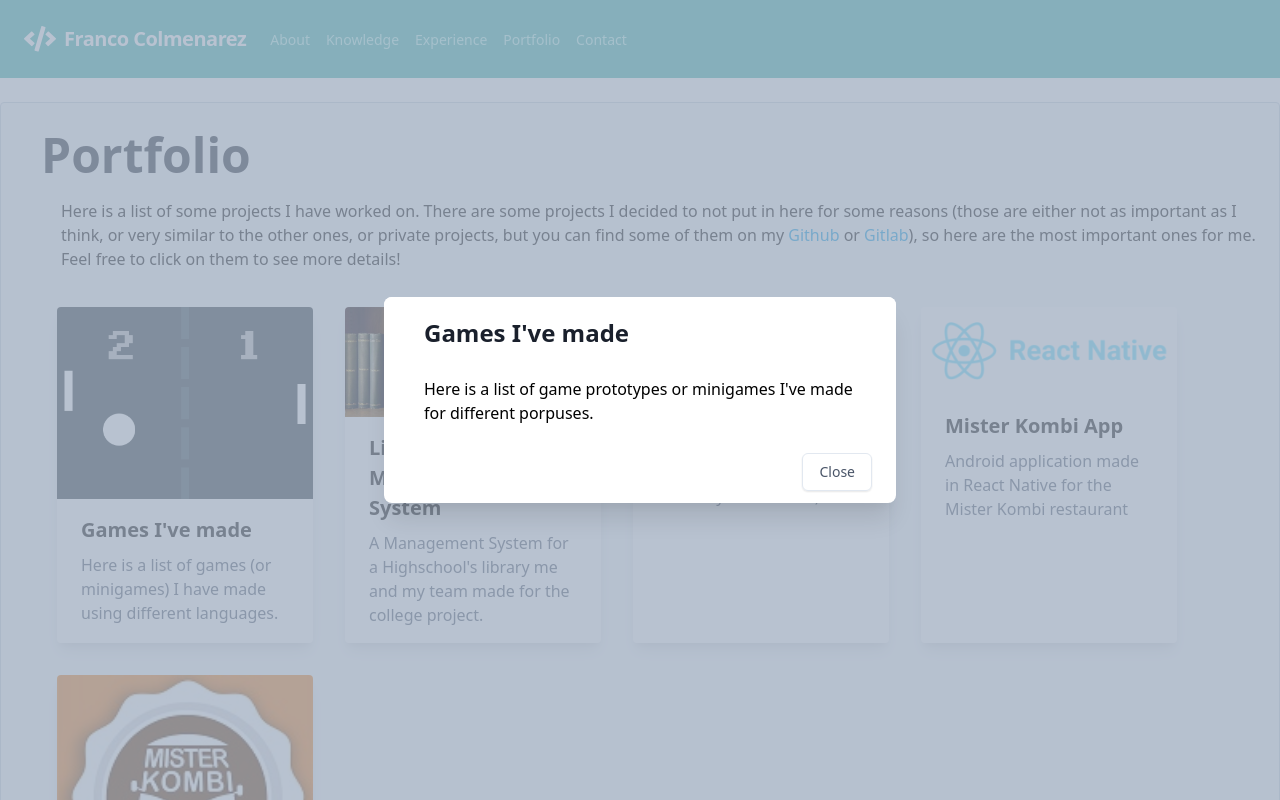
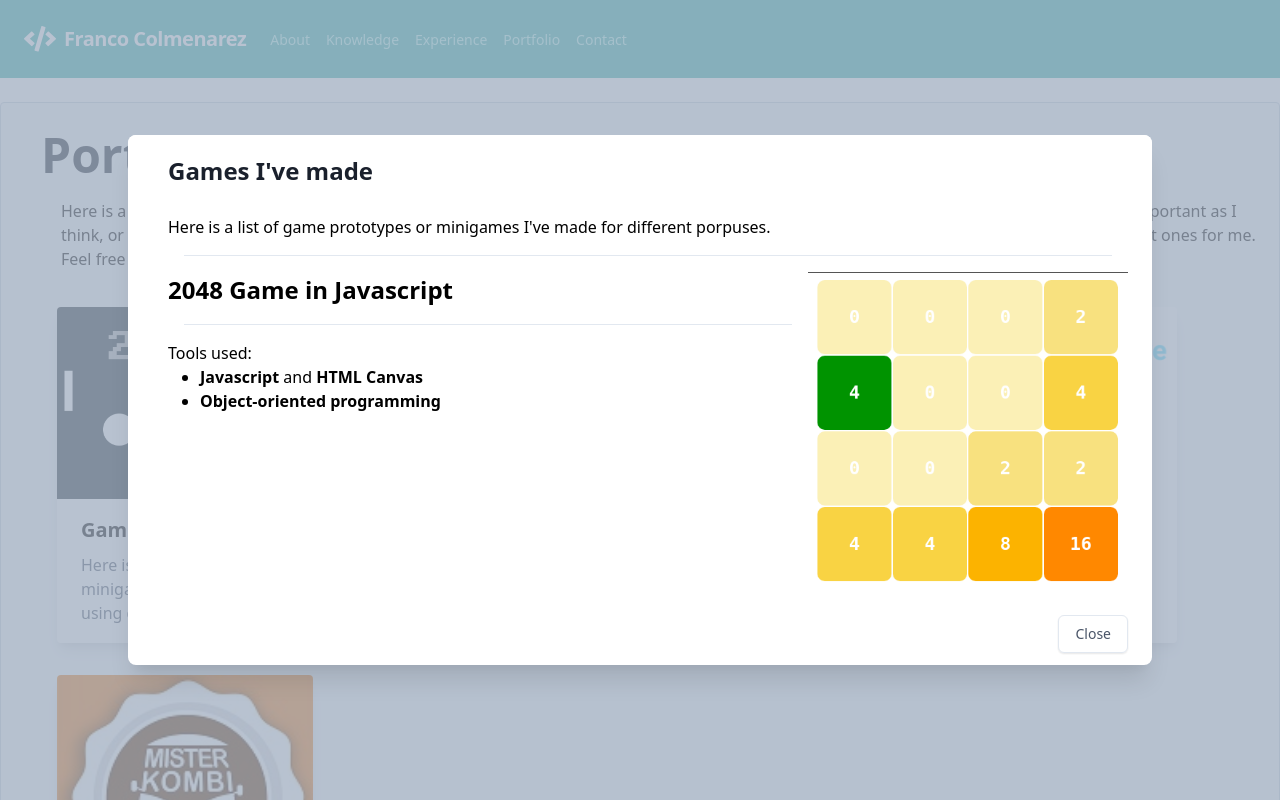
Before and after one commit to FranLMSP/new-portfolio, a Vue app: page /portfolio in a window 1280 px wide. Both pictures are taken after a click on the element 185 px from the left and 474 px from the top of the page. Shown: the top 800 px of the page. Built offline with nearby package versions, Linux system fonts and the light colour scheme.

Commit message:
Fixing modal properties

```diff
--- a/src/components/Modal.vue
+++ b/src/components/Modal.vue
@@ -11,14 +11,14 @@
             class="hidden sm:inline-block sm:align-middle sm:h-screen"
           >&#8203;</span>
           <div
-            class="inline-block align-bottom bg-white rounded-lg text-left overflow-hidden shadow-xl transform transition-all sm:my-8 sm:align-middle sm:max-w-lg sm:w-full"
+            class="inline-block align-bottom bg-white rounded-lg text-left overflow-hidden shadow-xl transform transition-all sm:my-8 sm:align-middle sm:max-w-lg md:max-w-2xl lg:max-w-5xl sm:w-full"
             role="dialog"
             aria-modal="true"
             aria-labelledby="modal-headline"
           >
             <div class="bg-white px-4 pt-5 pb-4 sm:p-6 sm:pb-4">
               <div class="sm:flex sm:items-start">
-                <div class="mt-3 text-center sm:mt-0 sm:ml-4 sm:text-left">
+                <div class="mt-3 text-center sm:mt-0 sm:ml-4 sm:text-left w-full">
                   <h3
                     class="text-2xl font-bold leading-6 font-medium text-gray-900"
                     id="modal-headline"
--- a/src/components/portfolio/Game.vue
+++ b/src/components/portfolio/Game.vue
@@ -2,6 +2,24 @@
 
     <div class="w-full">
         <p>Here is a list of game prototypes or minigames I've made for different porpuses.</p>
+        <hr class="m-4">
+        <div class="flex flex-wrap">
+
+            <div class="lg:float-right w-2/3">
+                <h3 class="font-bold text-2xl">2048 Game in Javascript</h3>
+                <hr class="m-4">
+                <p>Tools used:</p>
+                <ul class="list-disc pl-8">
+                    <li><strong>Javascript</strong> and <strong>HTML Canvas</strong></li>
+                    <li><strong>Object-oriented programming</strong></li>
+                </ul>
+            </div>
+
+            <div class="w-1/3">
+                <img class="w-full" src="/img/portfolio/games/2048.png" />
+            </div>
+
+        </div>
     </div>
 
 </template>
```
Also changed, not shown: public/img/portfolio/games/2048.png (added).
